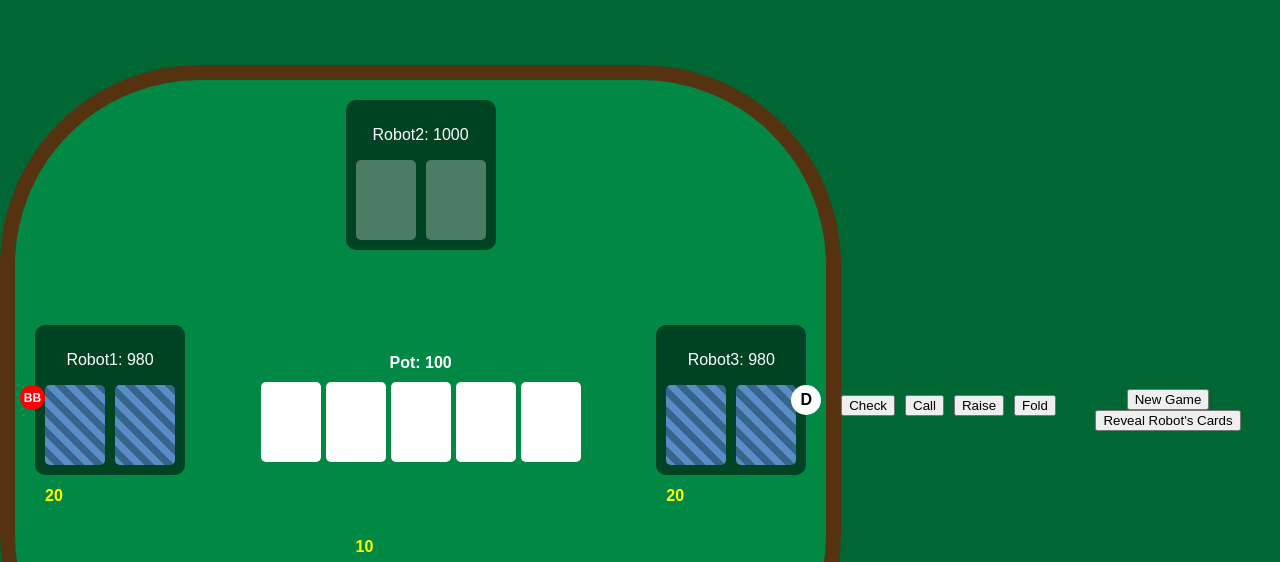
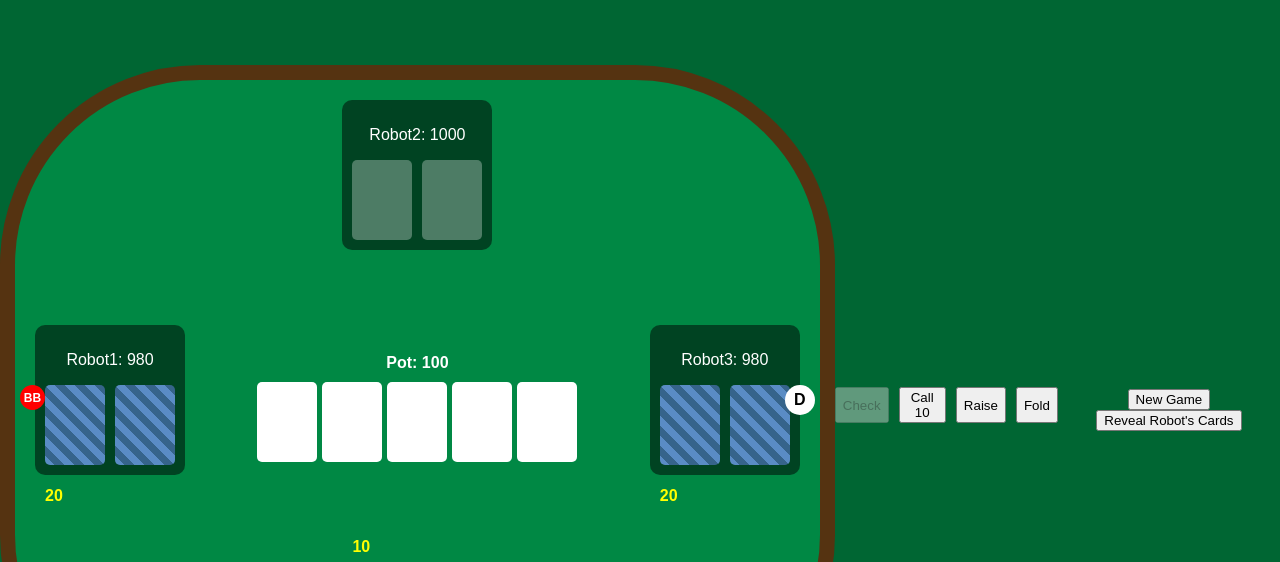
Before and after one commit to janikukac06/poker, a plain HTML site: page index.html in a window 1280 px wide. Shown: the top 562 px of the page. Drawn offline with Linux system fonts and the light colour scheme.

Commit message:
fix button handling

```diff
--- a/index.html
+++ b/index.html
@@ -570,16 +570,16 @@
                 });
             } else {
                 // Enable player action buttons
-                document.querySelectorAll('.action-buttons button').forEach(button => {
+                updateActionButtons();
+                /*document.querySelectorAll('.action-buttons button').forEach(button => {
                     button.disabled = false;
-                });
+                });*/
             }
         }
 
         // Move to the next player in turn
         function nextPlayer() {
             console.log("nextPlayer");
-            updateActionButtons();
             // Mark current player as having acted in this round
             players[activePlayerIndex].isActedInCurrentRound = true;
             console.log(`Player ${players[activePlayerIndex].name} has acted this round`);
```
